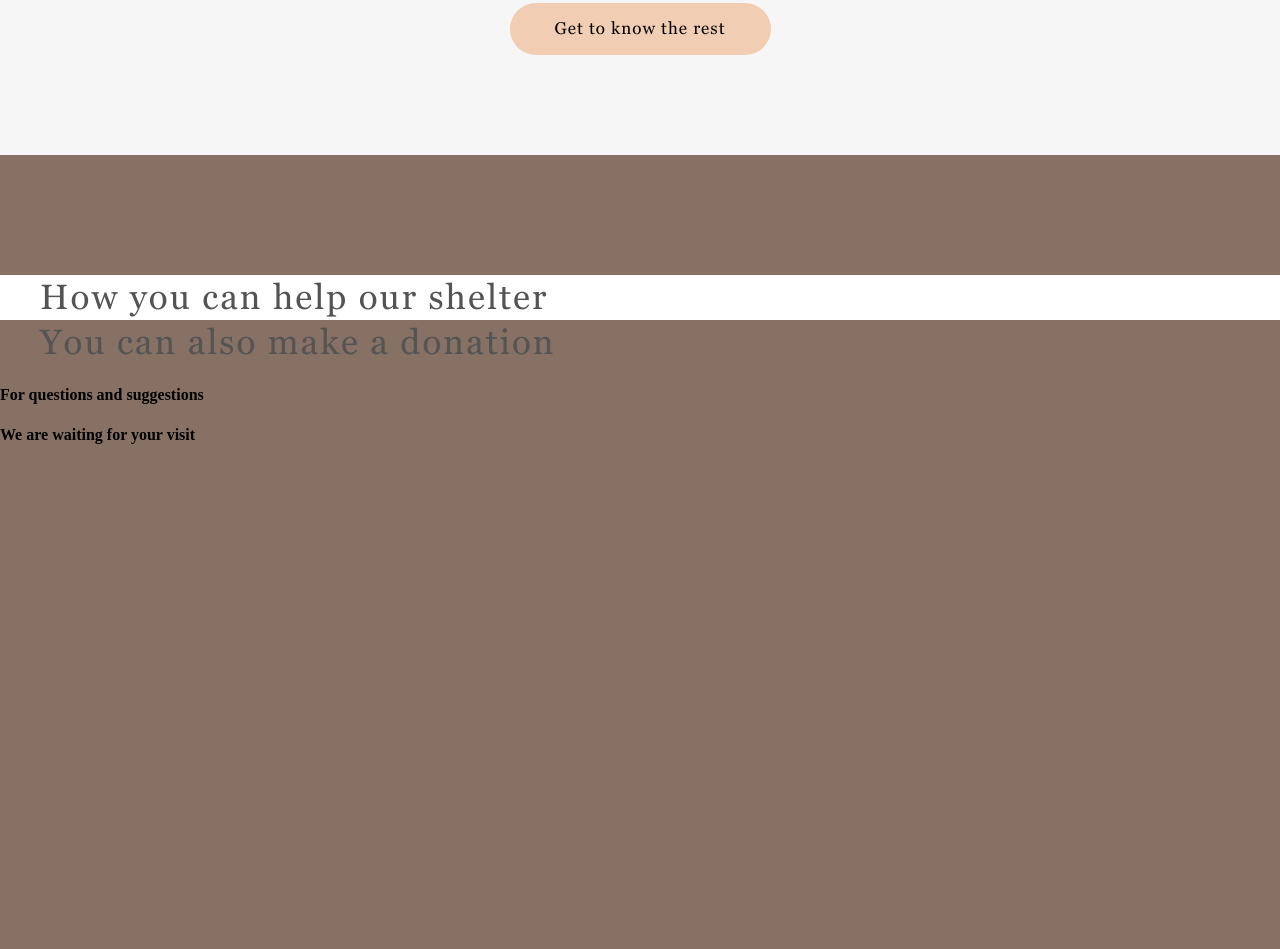
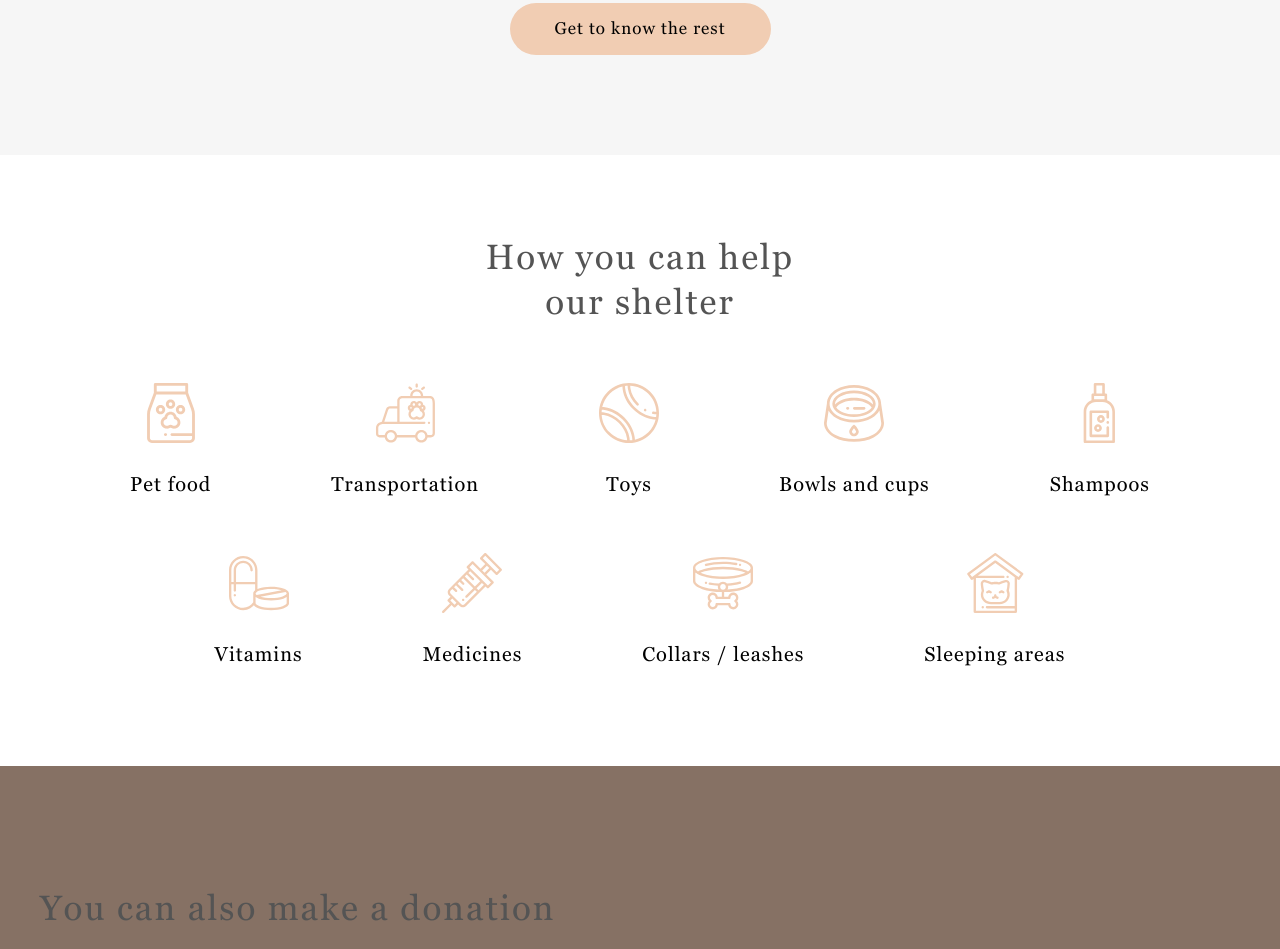
Before and after one commit to Legat14/shelter, a website: page shelter/assets/pages/main/index.html in a window 1280 px wide. Shown: the part 2218-3167 px from the top of the page. Before the commit the page ends 2684 px from the top, so only its background shows below. Drawn offline with Linux system fonts and the light colour scheme.

Commit message:
feat: make help section

```diff
--- a/shelter/assets/pages/main/index.html
+++ b/shelter/assets/pages/main/index.html
@@ -86,8 +86,60 @@
     </section>
 
     <section class="help-shelter wrapper bg-1">
-      <h3>How you can help our shelter</h3>
       <div>
+        <h3>How you can help our shelter</h3>
+        <div class="help-shelter__icons icons-greed-1">
+
+          <div class="help-shelter__icon icon-1">
+            <img src="../../icons/icon-pet-food.svg" alt="pet-food" width="60" height="60">
+            <p>Pet&#160;food</p>
+          </div>
+
+          <div class="help-shelter__icon icon-2">
+            <img src="../../icons/icon-transportation.svg" alt="transportation" width="60" height="60">
+            <p>Transportation</p>
+          </div>
+
+          <div class="help-shelter__icon icon-3">
+            <img src="../../icons/icon-toys.svg" alt="toys" width="60" height="60">
+            <p>Toys</p>
+          </div>
+
+          <div class="help-shelter__icon icon-4">
+            <img src="../../icons/icon-bowls-and-cups.svg" alt="bowls-and-cups" width="60" height="60">
+            <p>Bowls&#160;and&#160;cups</p>
+          </div>
+
+          <div class="help-shelter__icon icon-5">
+            <img src="../../icons/icon-shampoos.svg" alt="shampoos" width="60" height="60">
+            <p>Shampoos</p>
+          </div>
+
+        </div>
+
+        <div class="help-shelter__icons icons-greed-2">
+
+          <div class="help-shelter__icon icon-6">
+            <img src="../../icons/icon-vitamins.svg" alt="vitamins" width="60" height="60">
+            <p>Vitamins</p>
+          </div>
+
+          <div class="help-shelter__icon icon-7">
+            <img src="../../icons/icon-medicines.svg" alt="medicines" width="60" height="60">
+            <p>Medicines</p>
+          </div>
+
+          <div class="help-shelter__icon icon-8">
+            <img src="../../icons/icon-collars-leashes.svg" alt="collars-leashes" width="60" height="60">
+            <p>Collars&#160;/&#160;leashes</p>
+          </div>
+
+          <div class="help-shelter__icon icon-9">
+            <img src="../../icons/icon-sleeping-area.svg" alt="sleeping-areas" width="60" height="60">
+            <p>Sleeping&#160;areas</p>
+          </div>
+
+        </div>
 
       </div>
     </section>
--- /dev/null
+++ b/shelter/assets/sass/layout/_help-shelter.scss
@@ -0,0 +1,56 @@
+.help-shelter {
+  position: relative;
+  top: -120px;
+  height: 611px;
+  display: flex;
+  flex-direction: column;
+  justify-content: space-between;
+  align-items: center;
+  &>div {
+    position: relative;
+    top: 80px;
+    height: 431px;
+    display: flex;
+    flex-direction: column;
+    justify-content: space-between;
+    align-items: center;
+  }
+  h3 {
+    width: 310px;
+    text-align: center;
+  }
+}
+
+.help-shelter__icons {
+  height: 113px;
+  display: grid;
+  grid-column-gap: 120px;
+  grid-auto-rows: 168px;
+  justify-content: center;
+  justify-items: center;
+}
+
+.icons-greed-1 {
+  max-width: 66vw;
+  grid-template-columns: repeat(5, 1fr);
+}
+
+.icons-greed-2 {
+  max-width: 55vw;
+  grid-template-columns: repeat(4, 1fr);
+}
+
+.help-shelter__icon {
+  width: auto;
+  height: 113px;
+  display: flex;
+  flex-direction: column;
+  justify-content: space-between;
+  align-items: center;
+  p{
+    font-family: "Georgia";
+    font-size: 20px;
+    line-height: 23px;
+    letter-spacing: 1px;
+  }
+}
--- a/shelter/assets/sass/main.scss
+++ b/shelter/assets/sass/main.scss
@@ -8,3 +8,4 @@
 @import "./layout/not-only";
 @import "./layout/about-shelter";
 @import "./layout/our-friends";
+@import "./layout/help-shelter";
```
Also changed, not shown: shelter/assets/icons/icon-bowls-and-cups.svg (added), shelter/assets/icons/icon-collars-leashes.svg (added), shelter/assets/icons/icon-medicines.svg (added), shelter/assets/icons/icon-pet-food.svg (added), shelter/assets/icons/icon-shampoos.svg (added), shelter/assets/icons/icon-sleeping-area.svg (added), shelter/assets/icons/icon-toys.svg (added), shelter/assets/icons/icon-transportation.svg (added), shelter/assets/icons/icon-vitamins.svg (added), shelter/assets/pages/main/style.css, 1 other file.
